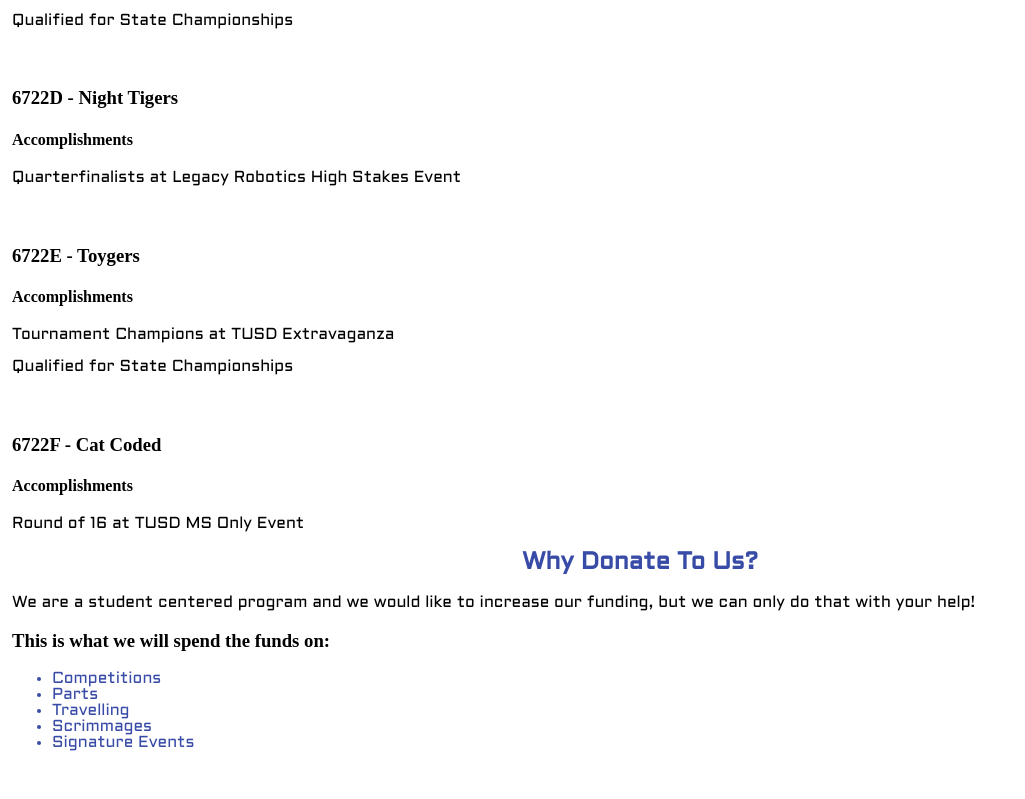
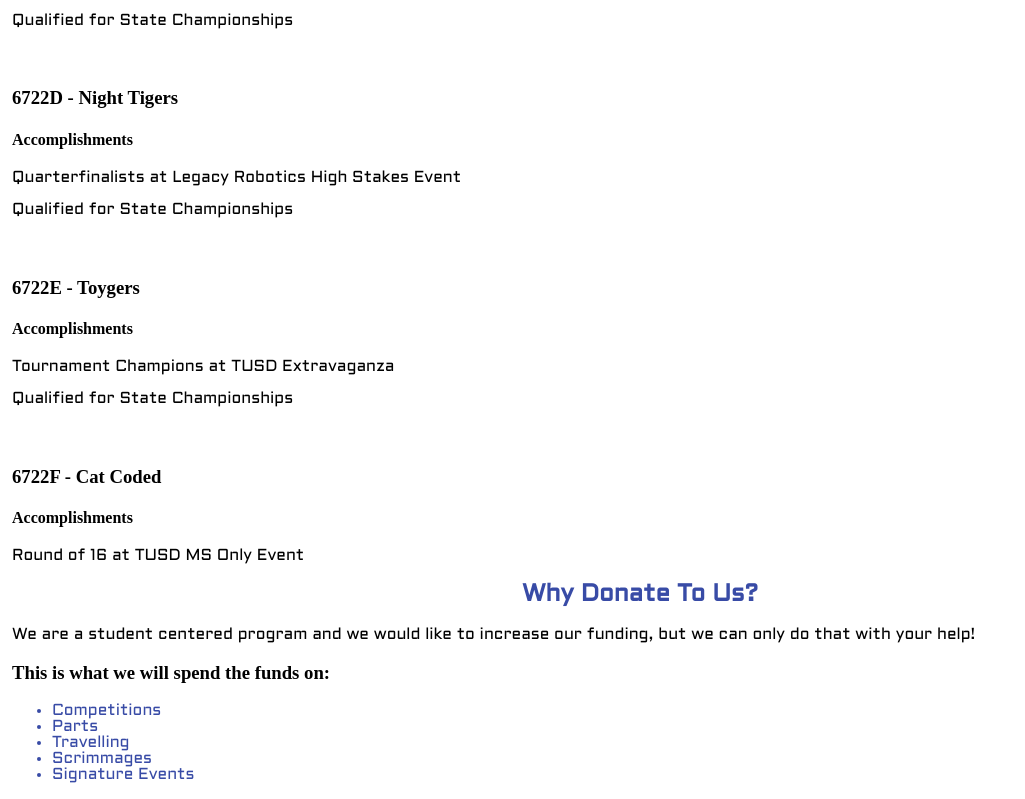
Before and after one commit to pioneer6722/pioneer6722.github.io, a plain HTML site: page index.html in a window 1280 px wide. Shown: the part 844-1643 px from the top of the page, without its empty margins (0-1025 px from the left). Before the commit the page ends 1611 px from the top, so only its background shows below. Drawn offline with Linux system fonts and the light colour scheme; a script that the page names is missing.

Commit message:
Update index.html

```diff
--- a/index.html
+++ b/index.html
@@ -47,6 +47,7 @@
       <h3 class= "D-Accomplishments">6722D - Night Tigers</h3>
       <h4>Accomplishments</h4>
       <p>Quarterfinalists at Legacy Robotics High Stakes Event</p>
+     <p>Qualified for State Championships</p>
 
 
       <h3 class= "E-Accomplishments">6722E - Toygers</h3>
```
